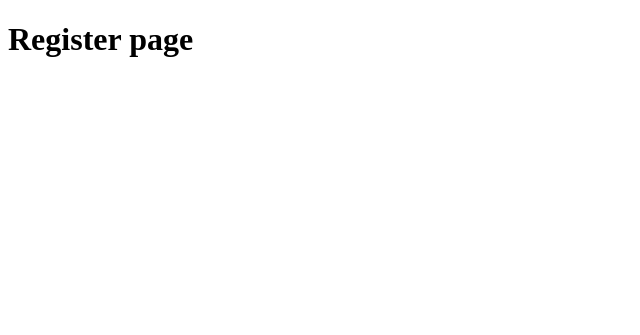
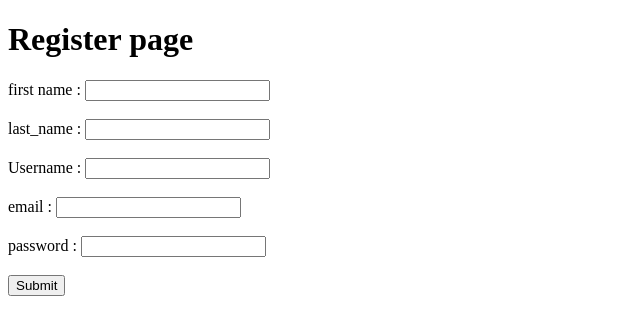
Before and after one commit to Giyos1/Goodreads_clone, a Django app: page /users/register in a window 1280 px wide. Shown: the top 335 px of the page, without its empty margins (0-640 px from the left). Run offline with Django 4.2, Linux system fonts and the light colour scheme.

Commit message:
4-registratsiya

```diff
--- a/Templates/landing.html
+++ b/Templates/landing.html
@@ -7,7 +7,8 @@
 <body>
 <h1>Landing page </h1>
 <p>
-    <a href="/users/register">Register</a>/ <a href="/users/login">Login</a>
+    <a href="{% url 'users:register' %}">Register</a>/ <a href="{% url 'users:login' %}">Login</a>
+{#    <a href="/users/register">Register</a>/ <a href="/users/login">Login</a>#}
 </p>
 </body>
 </html>
--- a/users/templates/users/register.html
+++ b/users/templates/users/register.html
@@ -6,5 +6,26 @@
 </head>
 <body>
 <h1>Register page</h1>
+
+<form method="post" action="{% url 'users:register' %}">
+    {% csrf_token %}
+
+    <label for="first_name">first name : </label>
+    <input id="first_name" name="first_name" type="text"> <br> <br>
+
+    <label for="last_name"> last_name : </label>
+    <input id="last_name" name="last_name" type="text"> <br> <br>
+
+    <label for="username">Username : </label>
+    <input id="username" name="username" type="text"> <br> <br>
+
+    <label for="email">email : </label>
+    <input id="email" name="email" type="email"> <br> <br>
+
+    <label for="password">password : </label>
+    <input id="password" name="password" type="password"> <br> <br>
+
+    <button type="submit">Submit</button>
+</form>
 </body>
 </html>
--- a/users/urls.py
+++ b/users/urls.py
@@ -3,7 +3,9 @@ from django.urls import path
 
 from users.views import RegisterView, LoginView
 
+
+app_name = 'users'
 urlpatterns = [
     path('/register', RegisterView.as_view(), name='register'),
-    path('/login', LoginView.as_view(), name='register'),
+    path('/login', LoginView.as_view(), name='login'),
 ]
--- a/users/views.py
+++ b/users/views.py
@@ -1,4 +1,5 @@
-from django.shortcuts import render
+from django.contrib.auth.models import User
+from django.shortcuts import render, redirect
 from django.views import View
 
 
@@ -9,6 +10,27 @@ class RegisterView(View):
     def get(self, request):
         return render(request, 'users/register.html')
 
+    def post(self, request):
+        # create user account
+        username = request.POST.get('username')
+        first_name = request.POST.get('first_name')
+        last_name = request.POST.get('last_name')
+        email = request.POST.get('email')
+        password = request.POST.get('password')
+
+        user = User.objects.create(
+            username=username,
+            first_name=first_name,
+            last_name = last_name,
+            email=email,
+        )
+
+        user.set_password(password)
+        user.save()
+
+        return redirect('users:login')
+
+
 class LoginView(View):
-    def get(self,request):
+    def get(self, request):
         return render(request, 'users/login.html')
```
